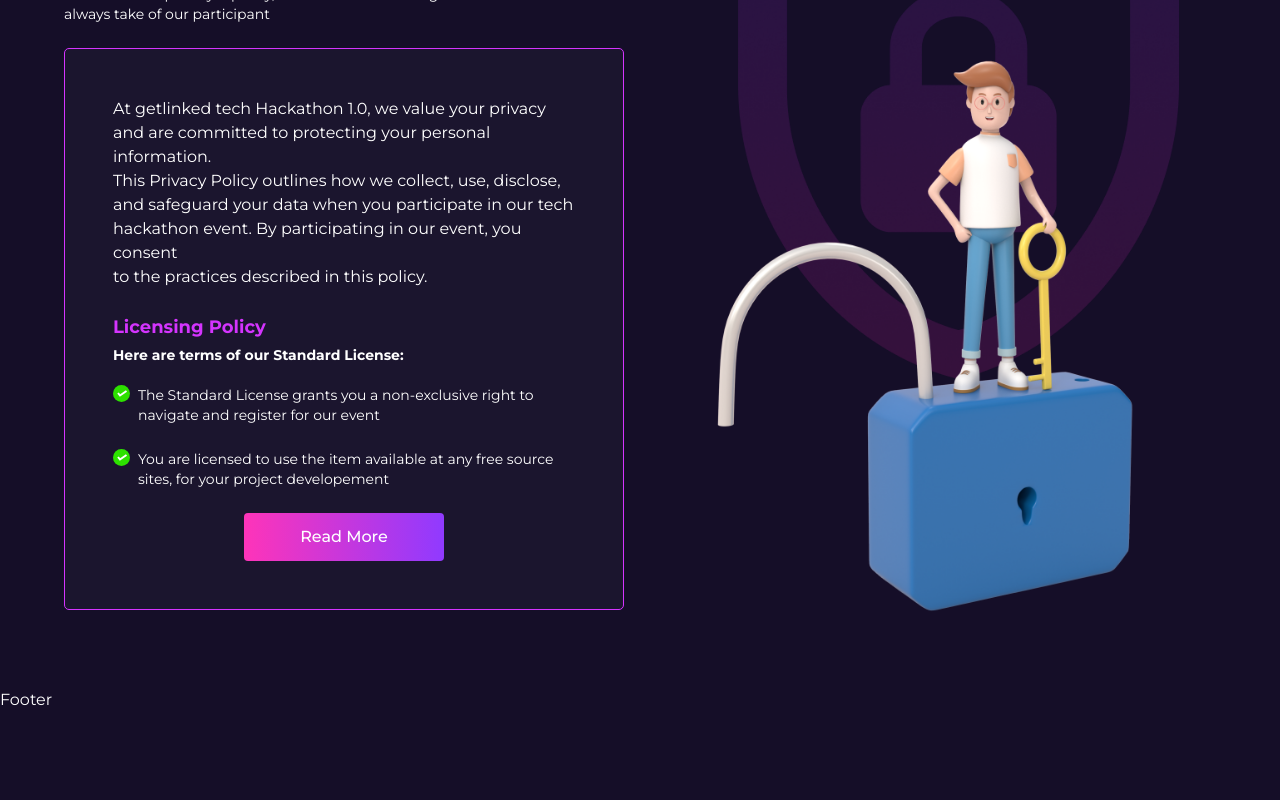
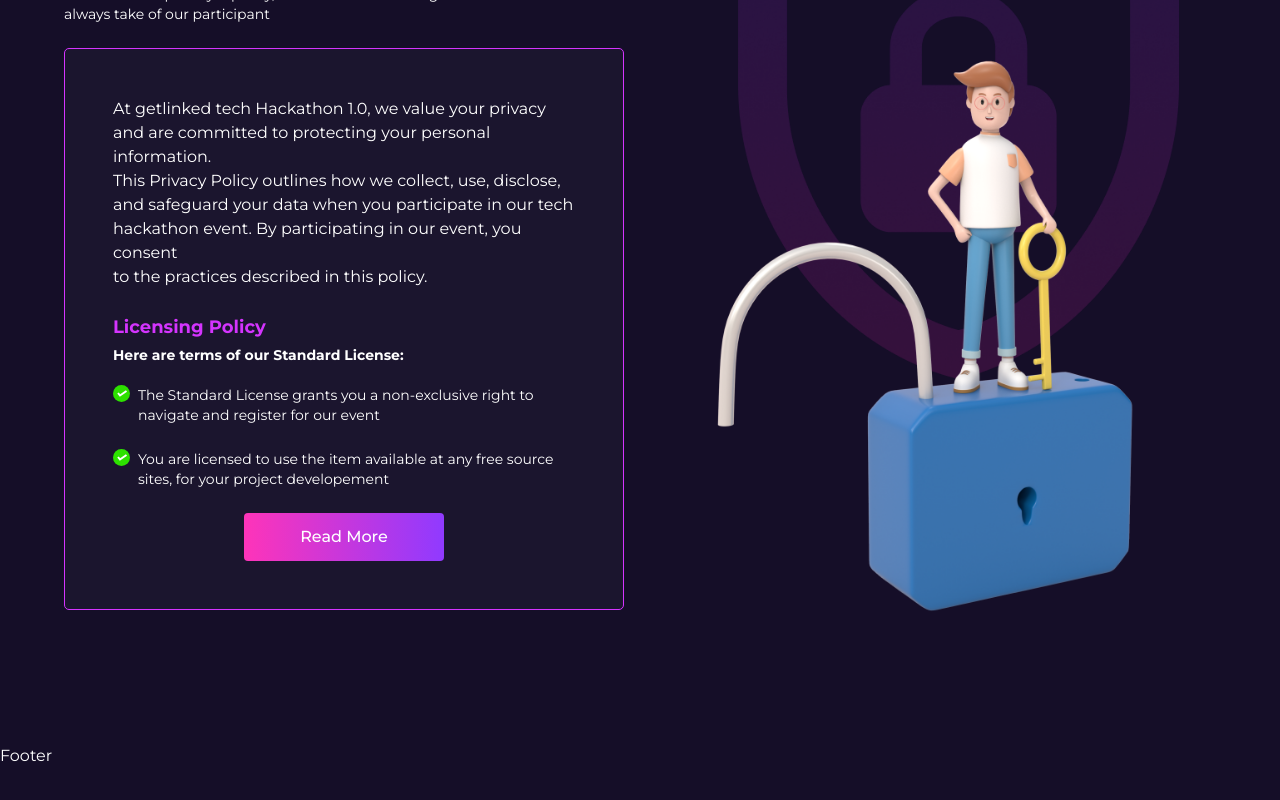
Before and after one commit to gift56/getlinked-ui-challengn, a Next.js app: page / in a window 1280 px wide. Shown: the part 6177-6977 px from the top of the page. Before the commit the page ends 6889 px from the top, so only its background shows below. Built offline with nearby package versions, Linux system fonts and the light colour scheme; a web font is replaced by a local one.

Commit message:
working on footer

```diff
--- a/components/Footer.tsx
+++ b/components/Footer.tsx
@@ -1,5 +1,5 @@
 const Footer = () => {
-  return <footer className="w-full">Footer</footer>;
+  return <footer className="w-full py-14">Footer</footer>;
 };
 
 export default Footer;
```
